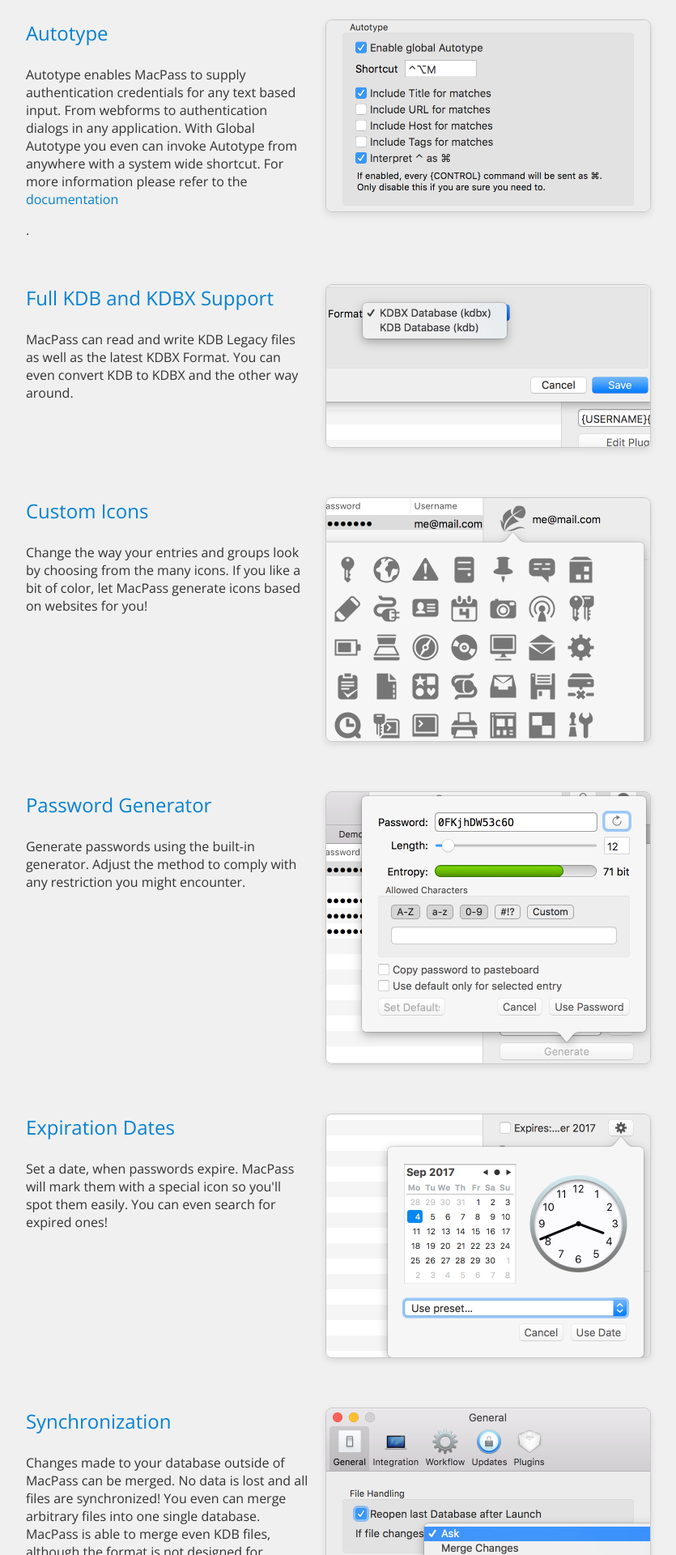
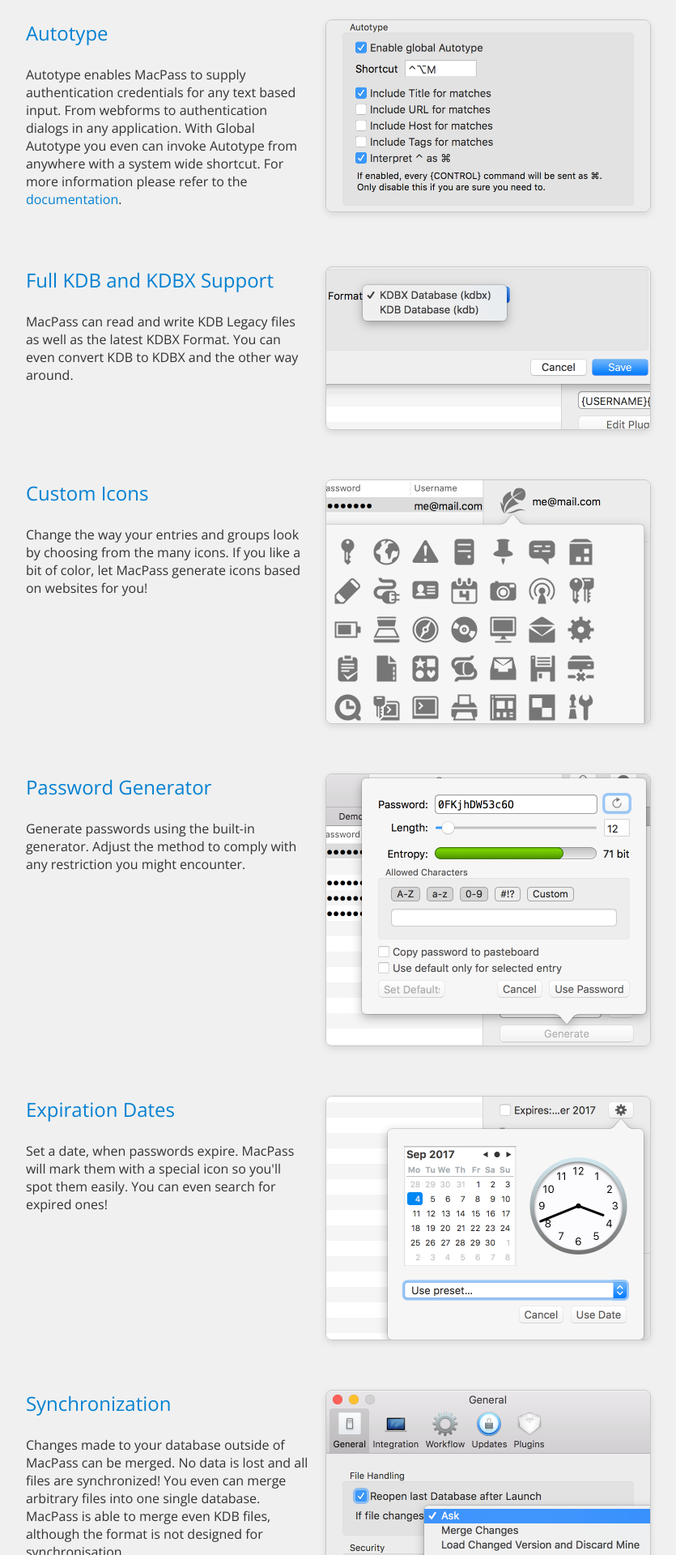
Before and after one commit to MacPass/macpass.github.io, a Jekyll site: the page built from index.html, in a window 1280 px wide. Shown: the part 2933-4853 px from the top of the page at 81% size, without its empty margins (222-1057 px from the left). Built offline with Jekyll 4.4.1, drawn with Linux system fonts in a browser that asks for light colours.

Commit message:
Moved the dot where it belongs

```diff
--- a/index.html
+++ b/index.html
@@ -69,8 +69,8 @@
         <p>Autotype enables MacPass to supply authentication credentials for any text based input. From webforms to authentication
             dialogs in any application. With Global Autotype you even can invoke Autotype from anywhere with a system
             wide shortcut. For more information please refer to the
-            <a href="https://github.com/mstarke/MacPass/wiki">documentation</a>
-        </p>.
+            <a href="https://github.com/mstarke/MacPass/wiki">documentation</a>.
+        </p>
     </div>
     <img src="img/autotype.png">
 </div>
```
